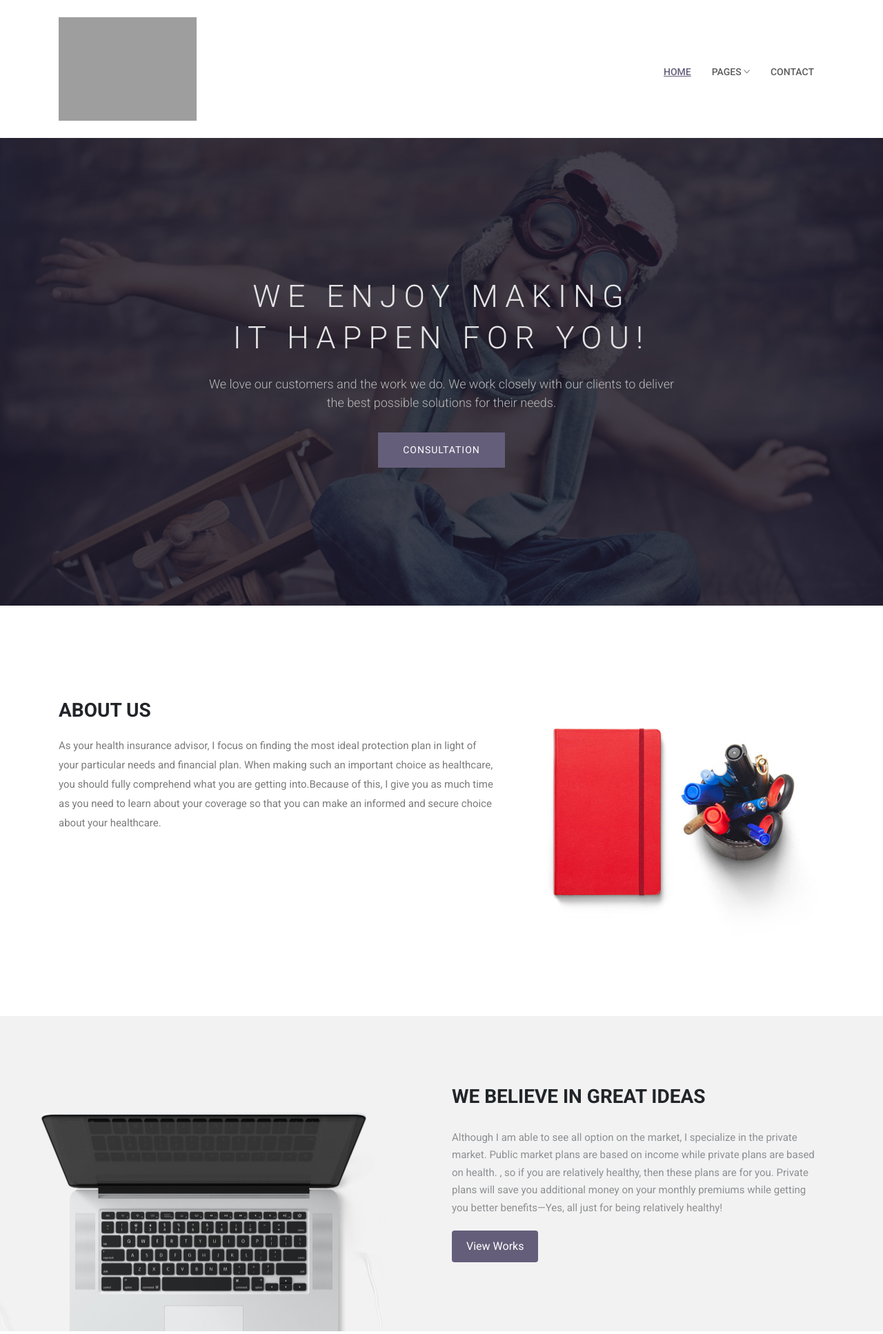
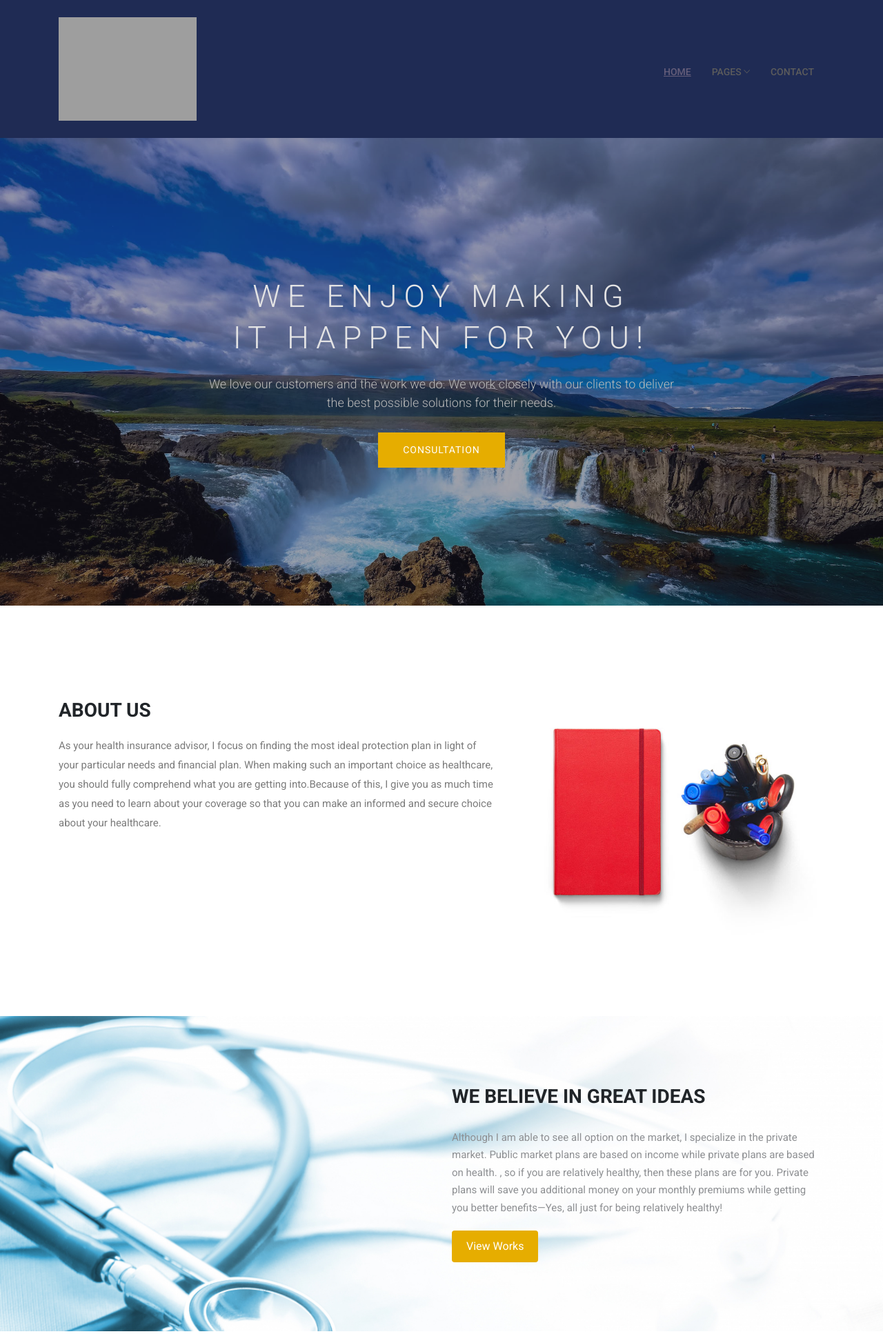
Before and after one commit to greek8/greek8.github.io, a website: page theme/index.html in a window 1280 px wide. Shown: the top 1934 px of the page at 69% size. Drawn offline with Linux system fonts and the light colour scheme; some packages are replaced by stand-ins of ours; grey boxes are pictures that could not be loaded; files whose address does not match are found by name; a web font is replaced by a local one.

Commit message:
Add files via upload

```diff
--- a/theme/css/style.css
+++ b/theme/css/style.css
@@ -117,7 +117,7 @@ input[type=tel]:focus {
  }
 
  .btn-main, .btn-small, .btn-transparent {
-  background: #655E7A;
+   background: #e6ad00;
    color: #fff;
    display: inline-block;
    font-size: 14px;
@@ -553,7 +553,7 @@ input[type=tel]:focus {
    width: 100%;
    height: 100%;
    background: #1d192c;
-  opacity: 0.8;
+   opacity: 0.4;
  }
 
  .owl-dots .owl-dot.active span,
@@ -659,7 +659,7 @@ header .navbar-default .navbar-nav li a:hover {
  }
 
  .navigation {
-  background: #fff;
+   background: #1f2b54;
    padding: 20px 0;
  }
  .navigation .navbar {
@@ -820,7 +820,7 @@ ul.dropdown-menu li {
    }
  }
  .slider {
-  background: url("../images/slider-bg.jpg") no-repeat;
+   background: url("../images/waterfallBG.jpeg") no-repeat;
    background-size: cover;
    background-attachment: fixed;
    background-position: 10% 0%;
@@ -894,7 +894,7 @@ ul.dropdown-menu li {
  }
  .service .service-item i {
    font-size: 60px;
-  color: #655E7A;
+   color: #e6ad00;
  }
  .service .service-item h4 {
    padding-top: 15px;
@@ -1003,7 +1003,7 @@ ul.dropdown-menu li {
    margin-bottom: 20px;
  }
  .feature .btn-view-works {
-  background: #655E7A;
+   background: #e6ad00;
    color: #fff;
    padding: 10px 20px;
  }
@@ -1248,7 +1248,7 @@ ul.dropdown-menu li {
    display: inline-block;
  }
  .social-icons i {
-  color: #2C2C2C;
+   color: #e6ad00;
    margin-right: 25px;
    font-size: 25px;
  }
@@ -2080,14 +2080,14 @@ ul.dropdown-menu li {
  }
 
  .bg-1 {
-  background-image: url("../images/call-to-action-bg.jpg");
+   background-image: url("../images/healthBG.webp");
    background-size: cover;
    background-repeat: no-repeat;
    background-attachment: fixed;
  }
 
  .bg-2 {
-  background: url("../images/featue-bg.jpg");
+   background: url("../images/Health2.jpg");
    background-size: cover;
    background-attachment: fixed;
  }
@@ -2600,7 +2600,7 @@ ul.dropdown-menu li {
  }
 
  .footer {
-  background: #F5F5F5;
+   background: #1f2b54;
    text-align: center;
    padding: 80px 0;
  }
```
Lines whose indentation alone changed are shown as unchanged.
